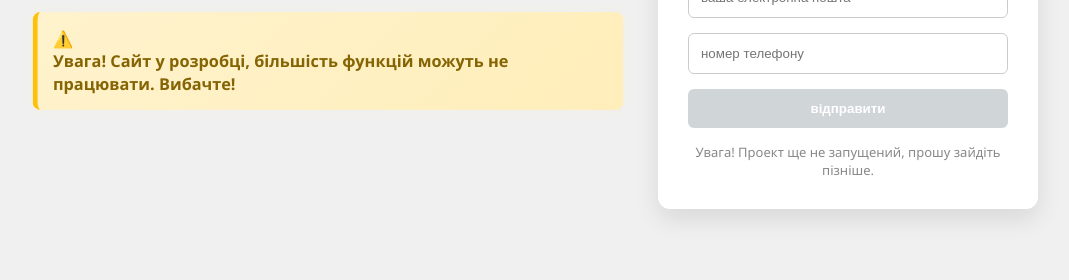
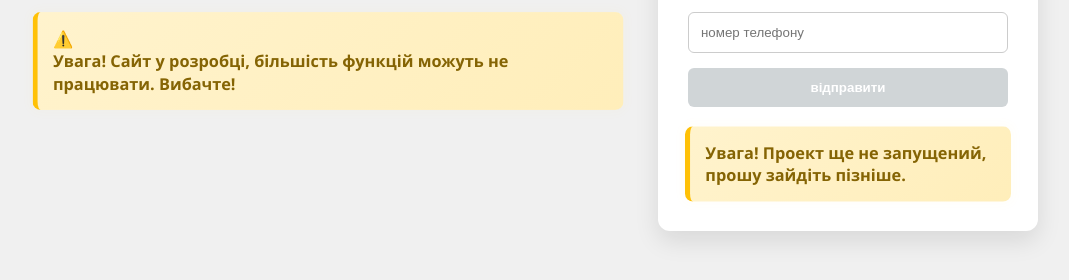
Before and after one commit to slavik2280034/school-site, a plain HTML site: page login.html in a window 1280 px wide. Shown: the part 406-686 px from the top of the page, without its empty margins (102-1171 px from the left). Drawn offline with Linux system fonts and the light colour scheme.

Commit message:
Update login.html

```diff
--- a/login.html
+++ b/login.html
@@ -29,11 +29,12 @@
 
                 <button type="submit" disabled class="disabled-btn">відправити</button>
             </form>
-            <div class="warning-text">
+            <div class="warning-box">
                 <p>Увага! Проект ще не запущений, прошу зайдіть пізніше.</p>
             </div>
         </div>
     </div>
 </body>
 
+
 </html>
```
